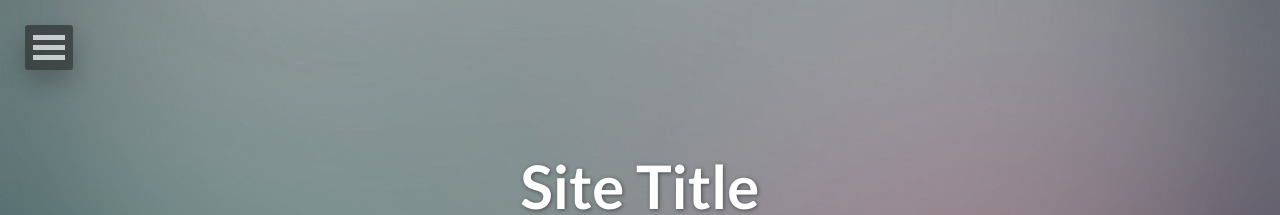
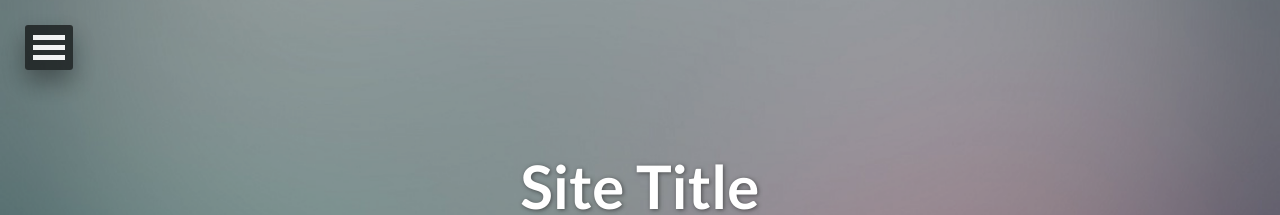
Before and after one commit to koderjoker/blog, a Jekyll site: the page built from index.html, in a window 1280 px wide. Shown: the top 215 px of the page. Built offline with Jekyll 4.4.1, drawn with Linux system fonts in a browser that asks for light colours; nearby versions of some CDN libraries; the list of posts is cut into pages by our own code.

Commit message:
Configure button

```diff
--- a/_sass/_dl-menu.scss
+++ b/_sass/_dl-menu.scss
@@ -29,7 +29,7 @@
 	button {
 		top: 0;
 		left: 0;
-		background: $comp-color;
+		background: rgba(0,0,0,0.7);
 		border: none;
 		width: 48px;
 		height: 45px;
@@ -39,7 +39,7 @@
 		cursor: pointer;
 		outline: none;
 		border-radius: 0 0 3px 0;
-		opacity: 0.6;
+		opacity: 0.9;
 		box-shadow: 0 12px 24px rgba(#000,0.4);
 		transition: 0.4s ease-in-out;
 
```
